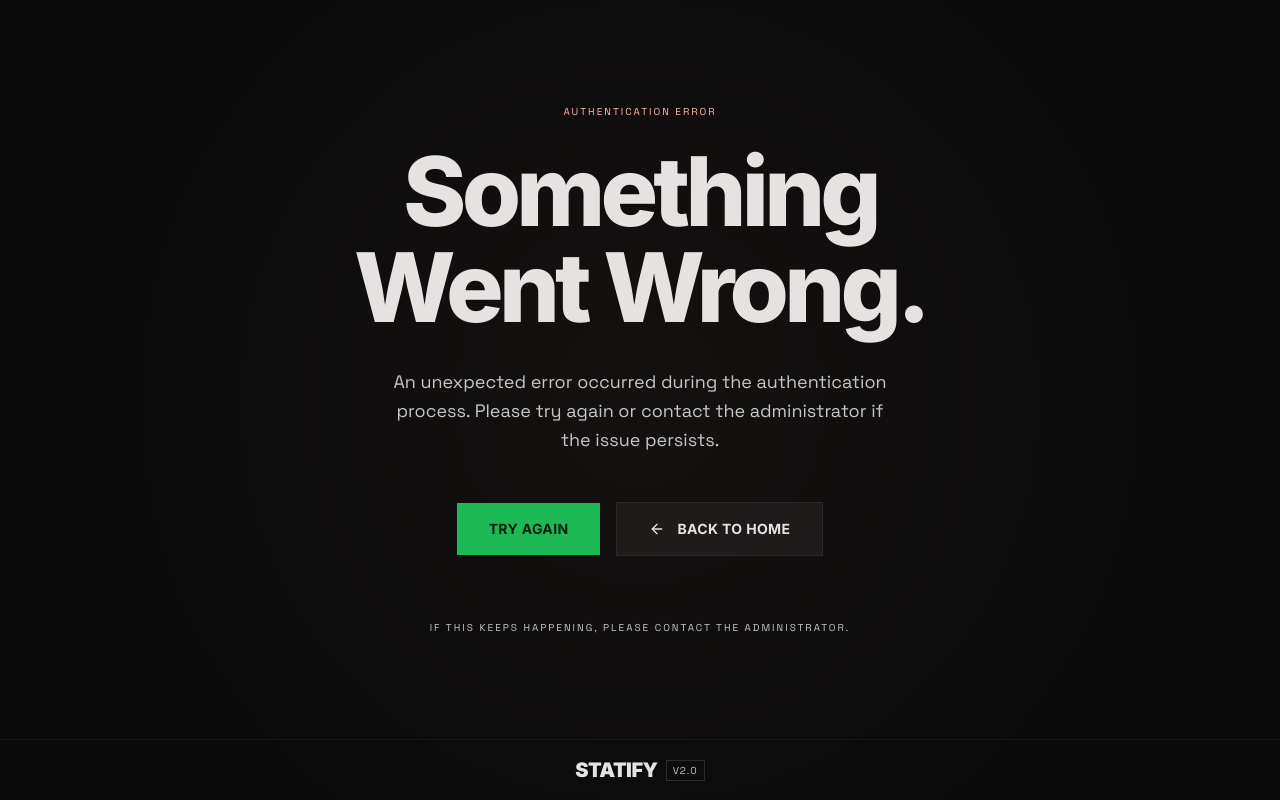
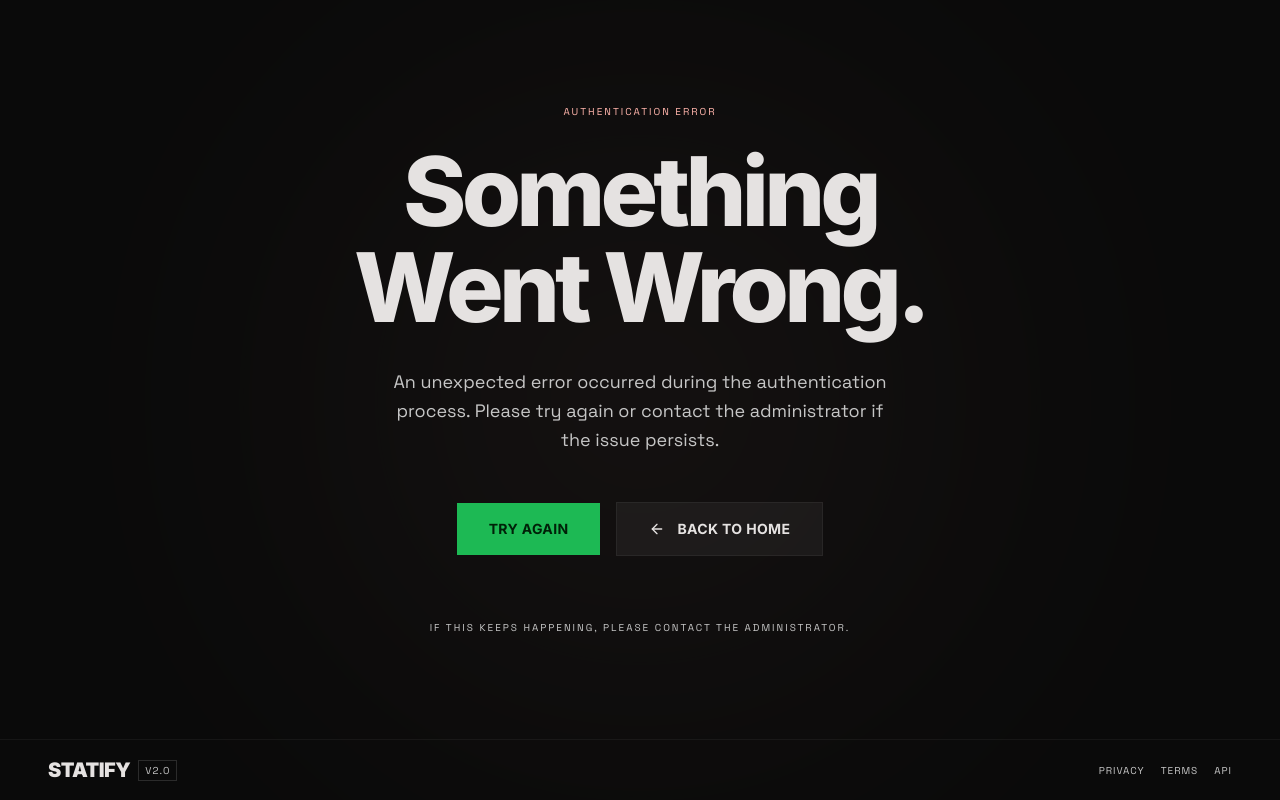
Before and after one commit to kevinle623/Statify, a Next.js app: page /auth-error in a window 1280 px wide. Built offline with nearby package versions, Linux system fonts and the light colour scheme.

Commit message:
Add Privacy, Terms, and API links to error page footers
Extracts a shared ErrorPageFooter component (Logo + Privacy/Terms/API
links) used by both the auth-error and 404 pages, matching the link
set from the landing page footer.

https://claude.ai/code/session_01FowxyDcCPTUd6dw1rsLr94

```diff
--- a/app/auth-error/page.tsx
+++ b/app/auth-error/page.tsx
@@ -1,6 +1,6 @@
 import Link from "next/link";
 import { ArrowLeft, Lock } from "lucide-react";
-import { Logo } from "@/client/components/ui/logo";
+import { ErrorPageFooter } from "@/client/components/app-shell/ErrorPageFooter";
 
 export const metadata = {
   title: "Authentication Error — Statify",
@@ -125,9 +125,7 @@ export default async function AuthErrorPage({
         </div>
       </main>
 
-      <footer className="relative z-10 w-full border-t border-divider px-6 lg:px-12 py-4 flex items-center justify-center">
-        <Logo />
-      </footer>
+      <ErrorPageFooter />
     </div>
   );
 }
--- a/app/not-found.tsx
+++ b/app/not-found.tsx
@@ -2,7 +2,7 @@ import Link from "next/link";
 import { cookies } from "next/headers";
 import { ArrowRight } from "lucide-react";
 import { Button } from "@/client/components/ui/button";
-import { Logo } from "@/client/components/ui/logo";
+import { ErrorPageFooter } from "@/client/components/app-shell/ErrorPageFooter";
 import { SPOTIFY_COOKIE_KEYS } from "@/server/lib/spotify";
 
 export default async function NotFound() {
@@ -63,9 +63,7 @@ export default async function NotFound() {
         </div>
       </main>
 
-      <footer className="relative z-10 w-full border-t border-divider px-6 lg:px-12 py-4 flex items-center justify-center">
-        <Logo />
-      </footer>
+      <ErrorPageFooter />
     </div>
   );
 }
--- /dev/null
+++ b/client/components/app-shell/ErrorPageFooter.tsx
@@ -0,0 +1,32 @@
+import Link from "next/link";
+import { Logo } from "@/client/components/ui/logo";
+
+export function ErrorPageFooter() {
+  return (
+    <footer className="relative z-10 w-full border-t border-divider px-6 lg:px-12 py-4 flex flex-col md:flex-row items-center justify-between gap-4">
+      <Logo />
+      <div className="flex gap-4">
+        <Link
+          href="/privacy"
+          className="font-label text-[10px] uppercase tracking-[0.1em] text-on-surface-variant hover:text-on-surface transition-colors"
+        >
+          Privacy
+        </Link>
+        <Link
+          href="/terms"
+          className="font-label text-[10px] uppercase tracking-[0.1em] text-on-surface-variant hover:text-on-surface transition-colors"
+        >
+          Terms
+        </Link>
+        <a
+          href="https://developer.spotify.com/documentation/web-api"
+          target="_blank"
+          rel="noopener noreferrer"
+          className="font-label text-[10px] uppercase tracking-[0.1em] text-on-surface-variant hover:text-on-surface transition-colors"
+        >
+          API
+        </a>
+      </div>
+    </footer>
+  );
+}
```
